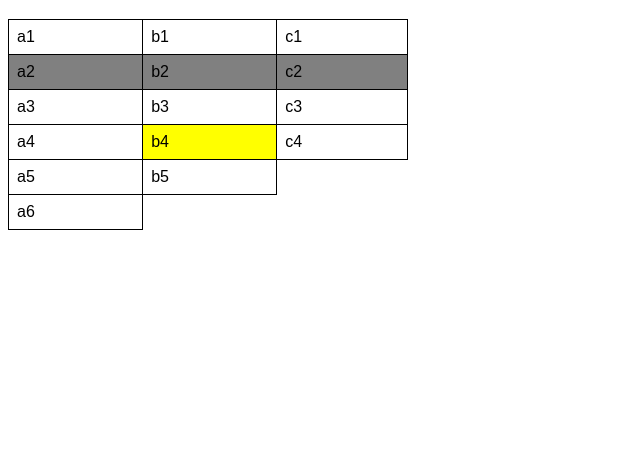
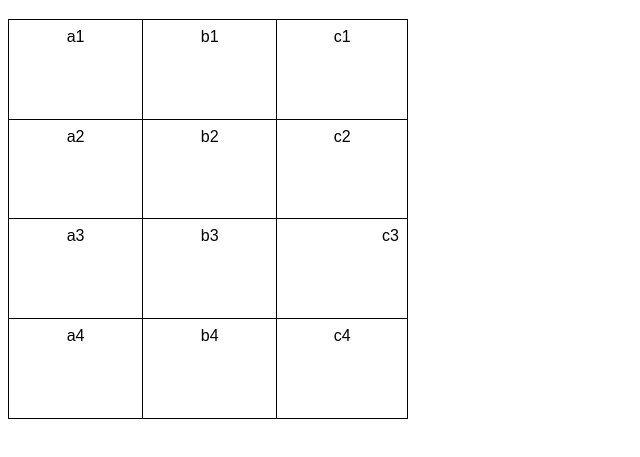
Before and after one commit to arnaldo3636/html-css, a plain HTML site: page exercicio/ex023/tabela.html in a window 1280 px wide. Shown: the part 61-518 px from the top of the page, without its empty margins (0-640 px from the left). Drawn offline with Linux system fonts and the light colour scheme.

Commit message:
atualizei

```diff
--- a/exercicio/ex023/tabela.html
+++ b/exercicio/ex023/tabela.html
@@ -6,12 +6,14 @@
     <meta name="viewport" content="width=device-width, initial-scale=1.0">
     <title>Tabelas</title>
     <style>
-        /*  table = tabela
+        /*
+        table = tabela
 
-               th = cabeçalho
-               tr = linha
-               td = dado da tabela
-
+        th = cabeçalho
+        tr = linha
+        td = dado da tabela
+        text-align center == alinhamento Horizontal
+        vertical-align== top middle bottom == alinhamento vertical
 
         */
         body{
@@ -19,18 +21,18 @@
         }
         table{
             width: 400px;
+            height: 400px;
             border-collapse: collapse;
 
-        }
-        tr.linha  {
-            background-color: gray;
         }
         td{
             border: 1px solid black;
             padding: 8px;
+            text-align: center;
+            vertical-align: top;
         }
-        td.dado {
-            background-color: yellow;
+        .numero{
+            text-align: right;
         }
     </style>
 </head>
@@ -42,7 +44,7 @@
             <td>b1</td>
             <td>c1</td>
         </tr>
-        <tr class="linha"><!--segunda linha-->
+        <tr><!--segunda linha-->
             <td>a2</td>
             <td>b2</td>
             <td>c2</td>
@@ -50,20 +52,14 @@
         <tr> <!--terceira linha-->
             <td>a3</td>
             <td>b3</td>
-            <td>c3</td>
+            <td class="numero">c3</td>
         </tr>
         <tr><!--quarta linha-->
             <td>a4</td>
-            <td class="dado">b4</td>
+            <td>b4</td>
             <td>c4</td>
         </tr>
-        <tr>
-            <td>a5</td>
-            <td>b5</td>
-        </tr>
-        <tr>
-            <td>a6</td>
-        </tr>
+
 
 
 
```
